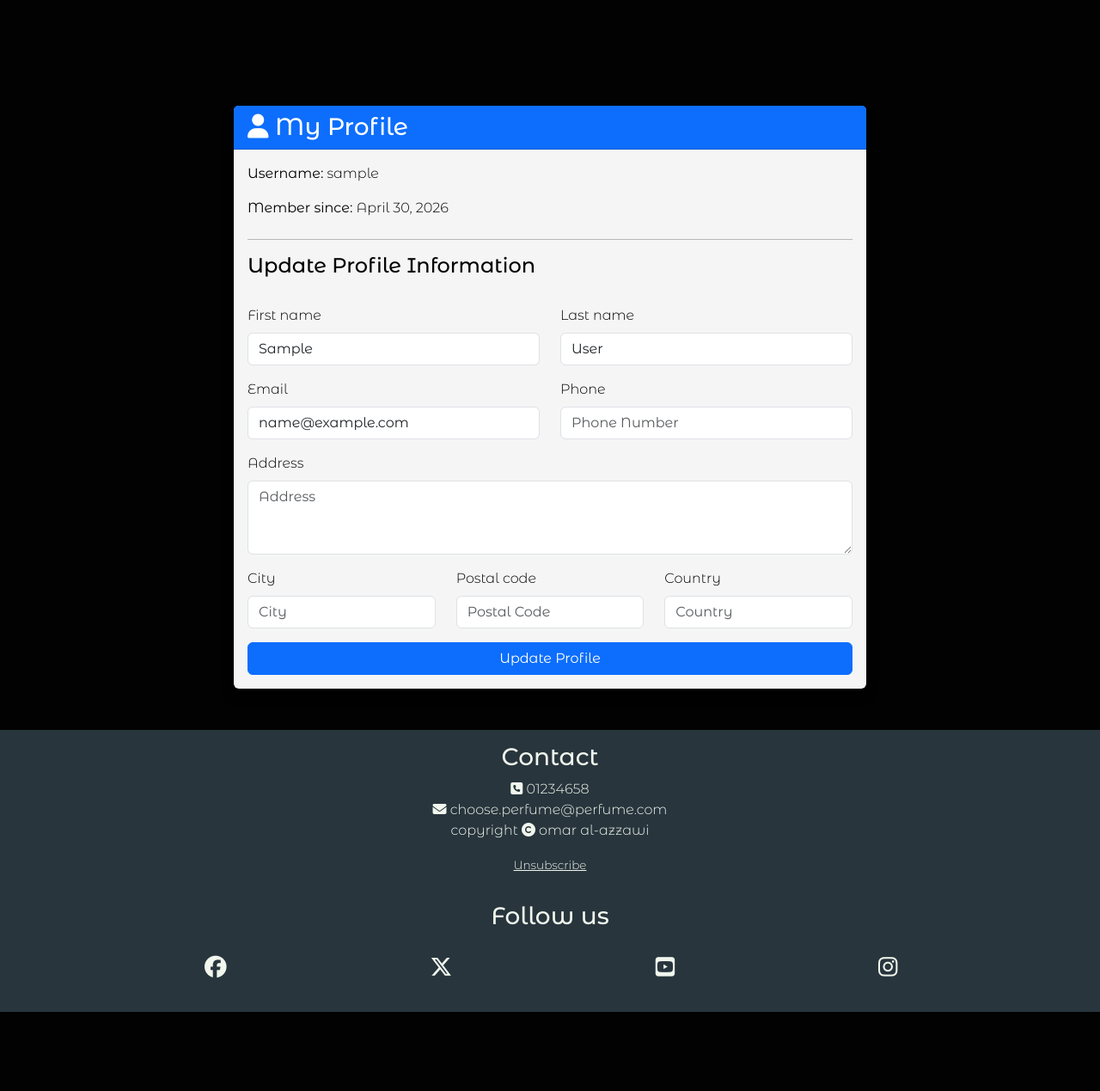
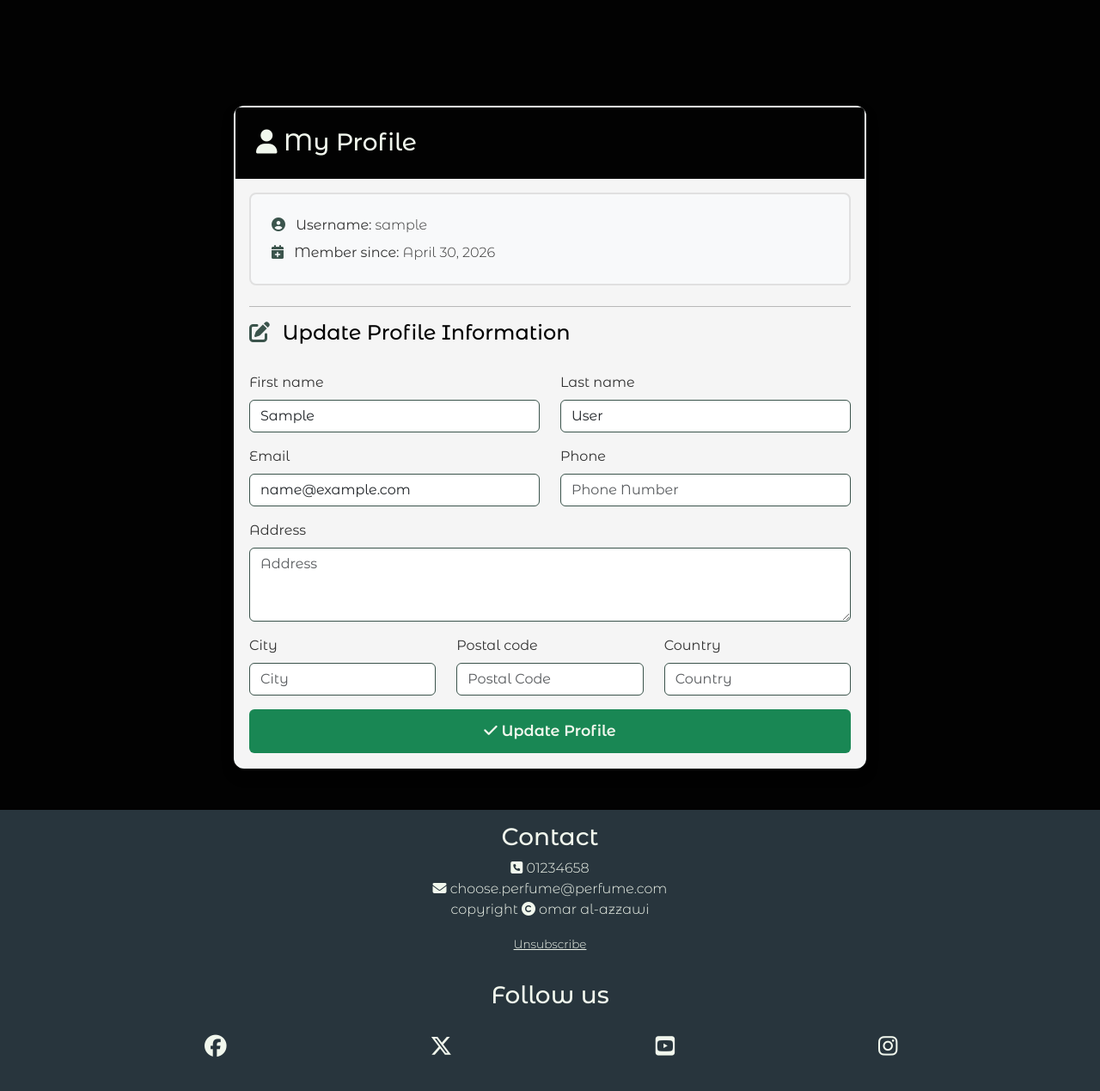
Before and after one commit to omarazzawi/chooseYourPerfume, a Django app: page /accounts/profile/ in a window 1280 px wide. Shown: the part 109-1378 px from the top of the page at 86% size. Before the commit the page ends 1286 px from the top, so only its background shows below. Run offline with Django 5.2, Linux system fonts and the light colour scheme; the visitor is signed in with stand-in values (Sample User, id 1); some libraries are stand-ins or nearby versions.

Commit message:
Unify styling across all form pages using shared CSS

```diff
--- a/static/css/style.css
+++ b/static/css/style.css
@@ -637,3 +637,169 @@ footer {
         line-height: 1.4;
     }
 }
+
+
+/* ========================================
+   UNIFIED AUTH & FORM PAGES STYLING
+   (Login, Register, Profile, Unsubscribe, Edit/Delete)
+======================================== */
+
+/* Shared card styling */
+.auth-card {
+    border: 2px solid #f6fafa;
+    border-radius: 12px;
+}
+
+/* Shared header styling - Black */
+.auth-header {
+    background-color: #020202;
+    padding: 1.5rem;
+}
+
+.auth-header h3 {
+    color: #F1F7ED;
+    margin: 0;
+}
+
+/* Warning header - Yellow */
+.auth-header-warning {
+    background-color: #ffc107;
+    padding: 1.5rem;
+}
+
+.auth-header-warning h3 {
+    color: #020202;
+    margin: 0;
+}
+
+/* Danger header - Red */
+.auth-header-danger {
+    background-color: #dc3545;
+    padding: 1.5rem;
+}
+
+.auth-header-danger h3 {
+    color: #fff;
+    margin: 0;
+}
+
+/* Info boxes (like profile info, booking details) */
+.auth-info-box {
+    background-color: #f8f9fa;
+    padding: 1.5rem;
+    border-radius: 8px;
+    border: 2px solid #e0e0e0;
+}
+
+.auth-info-box p {
+    color: #333;
+    margin-bottom: 0.5rem;
+}
+
+.auth-info-box h4,
+.auth-info-box h5,
+.auth-info-box h6 {
+    color: #020202;
+}
+
+.auth-info-box i {
+    color: #3B544C;
+    margin-right: 0.5rem;
+}
+
+/* Form section titles */
+.auth-form-title {
+    color: #020202;
+}
+
+.auth-form-title i {
+    color: #3B544C;
+    margin-right: 0.5rem;
+}
+
+/* Form labels and inputs */
+.auth-card .form-label {
+    color: #333;
+}
+
+.auth-card .form-control,
+.auth-card .form-select {
+    border: 1px solid #3B544C;
+}
+
+.auth-card .form-control:focus,
+.auth-card .form-select:focus {
+    border-color: #3B544C;
+    box-shadow: 0 0 0 0.2rem rgba(59, 84, 76, 0.25);
+}
+
+/* Primary button (Login, Register, Update Profile) - Green */
+.auth-btn-primary {
+    background-color: #198754;
+    border: none;
+    color: #F1F7ED;
+    font-weight: 600;
+    padding: 0.75rem;
+    font-size: 1.1rem;
+}
+
+.auth-btn-primary:hover {
+    background-color: #020202;
+    color: #F1F7ED;
+}
+
+/* Warning button (Unsubscribe, Edit) - Yellow */
+.auth-btn-warning {
+    background-color: #ffc107;
+    border: none;
+    color: #020202;
+    font-weight: 600;
+    padding: 0.75rem;
+    font-size: 1.1rem;
+}
+
+.auth-btn-warning:hover {
+    background-color: #020202;
+    color: #F1F7ED;
+}
+
+/* Danger button (Delete) - Red */
+.auth-btn-danger {
+    background-color: #dc3545;
+    border: none;
+    color: #fff;
+    font-weight: 600;
+    padding: 0.75rem;
+    font-size: 1.1rem;
+}
+
+.auth-btn-danger:hover {
+    background-color: #020202;
+    color: #F1F7ED;
+}
+
+/* Secondary/Cancel button - Gray */
+.auth-btn-secondary {
+    background-color: #6c757d;
+    border: none;
+    color: #fff;
+    font-weight: 600;
+    padding: 0.75rem;
+}
+
+.auth-btn-secondary:hover {
+    background-color: #5a6268;
+    color: #fff;
+}
+
+/* Links styling */
+.auth-card a {
+    color: #3B544C;
+    text-decoration: none;
+    font-weight: 600;
+}
+
+.auth-card a:hover {
+    color: #020202;
+    text-decoration: underline;
+}
--- a/templates/accounts/profile.html
+++ b/templates/accounts/profile.html
@@ -6,31 +6,31 @@
 <div class="container my-5">
     <div class="row">
         <div class="col-md-8 mx-auto">
-            <div class="card shadow">
-                <div class="card-header bg-primary text-white">
+            <div class="card shadow auth-card">
+                <div class="card-header text-white auth-header">
                     <h3 class="mb-0"><i class="fa-solid fa-user"></i> My Profile</h3>
                 </div>
                 <div class="card-body">
-                    <div class="mb-4">
-                        <p><strong>Username:</strong> {{ user.username }}</p>
-                        <p><strong>Member since:</strong> {{ user.date_joined|date:"F d, Y" }}</p>
+                    <div class="auth-info-box mb-4">
+                        <p><strong><i class="fa-solid fa-user-circle"></i> Username:</strong> {{ user.username }}</p>
+                        <p class="mb-0"><strong><i class="fa-solid fa-calendar-plus"></i> Member since:</strong> {{ user.date_joined|date:"F d, Y" }}</p>
                     </div>
 
                     <hr>
 
-                    <h4 class="mb-3">Update Profile Information</h4>
+                    <h4 class="mb-3 auth-form-title"><i class="fa-solid fa-pen-to-square"></i> Update Profile Information</h4>
                     <form method="post">
                         {% csrf_token %}
                         <div class="row">
                             <div class="col-md-6 mb-3">
-                                <label class="form-label">{{ form.first_name.label }}</label>
+                                <label class="form-label"><strong>{{ form.first_name.label }}</strong></label>
                                 {{ form.first_name }}
                                 {% if form.first_name.errors %}
                                     <div class="text-danger">{{ form.first_name.errors }}</div>
                                 {% endif %}
                             </div>
                             <div class="col-md-6 mb-3">
-                                <label class="form-label">{{ form.last_name.label }}</label>
+                                <label class="form-label"><strong>{{ form.last_name.label }}</strong></label>
                                 {{ form.last_name }}
                                 {% if form.last_name.errors %}
                                     <div class="text-danger">{{ form.last_name.errors }}</div>
@@ -40,14 +40,14 @@
 
                         <div class="row">
                             <div class="col-md-6 mb-3">
-                                <label class="form-label">{{ form.email.label }}</label>
+                                <label class="form-label"><strong>{{ form.email.label }}</strong></label>
                                 {{ form.email }}
                                 {% if form.email.errors %}
                                     <div class="text-danger">{{ form.email.errors }}</div>
                                 {% endif %}
                             </div>
                             <div class="col-md-6 mb-3">
-                                <label class="form-label">{{ form.phone.label }}</label>
+                                <label class="form-label"><strong>{{ form.phone.label }}</strong></label>
                                 {{ form.phone }}
                                 {% if form.phone.errors %}
                                     <div class="text-danger">{{ form.phone.errors }}</div>
@@ -56,7 +56,7 @@
                         </div>
 
                         <div class="mb-3">
-                            <label class="form-label">{{ form.address.label }}</label>
+                            <label class="form-label"><strong>{{ form.address.label }}</strong></label>
                             {{ form.address }}
                             {% if form.address.errors %}
                                 <div class="text-danger">{{ form.address.errors }}</div>
@@ -65,21 +65,21 @@
 
                         <div class="row">
                             <div class="col-md-4 mb-3">
-                                <label class="form-label">{{ form.city.label }}</label>
+                                <label class="form-label"><strong>{{ form.city.label }}</strong></label>
                                 {{ form.city }}
                                 {% if form.city.errors %}
                                     <div class="text-danger">{{ form.city.errors }}</div>
                                 {% endif %}
                             </div>
                             <div class="col-md-4 mb-3">
-                                <label class="form-label">{{ form.postal_code.label }}</label>
+                                <label class="form-label"><strong>{{ form.postal_code.label }}</strong></label>
                                 {{ form.postal_code }}
                                 {% if form.postal_code.errors %}
                                     <div class="text-danger">{{ form.postal_code.errors }}</div>
                                 {% endif %}
                             </div>
                             <div class="col-md-4 mb-3">
-                                <label class="form-label">{{ form.country.label }}</label>
+                                <label class="form-label"><strong>{{ form.country.label }}</strong></label>
                                 {{ form.country }}
                                 {% if form.country.errors %}
                                     <div class="text-danger">{{ form.country.errors }}</div>
@@ -87,7 +87,9 @@
                             </div>
                         </div>
 
-                        <button type="submit" class="btn btn-primary w-100">Update Profile</button>
+                        <button type="submit" class="btn auth-btn-primary w-100">
+                            <i class="fa-solid fa-check"></i> Update Profile
+                        </button>
                     </form>
                 </div>
             </div>
```
Also changed, not shown: templates/accounts/login.html (+6 -4 lines), templates/accounts/register.html (+7 -5 lines), templates/consultations/delete_booking.html (+11 -11 lines), templates/consultations/edit_booking.html (+9 -9 lines), templates/newsletter/unsubscribe.html (+5 -5 lines), templates/reviews/delete_review.html (+21 -15 lines), templates/reviews/edit_review.html (+9 -9 lines).
